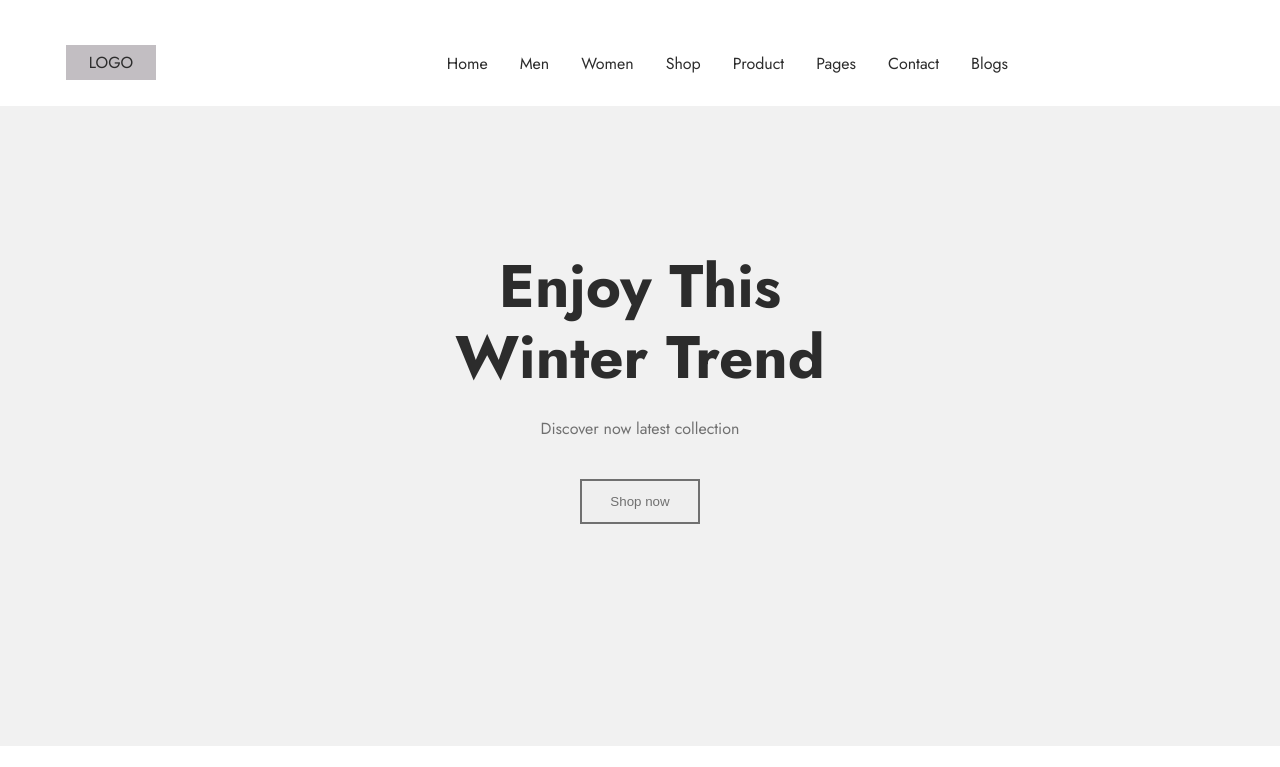
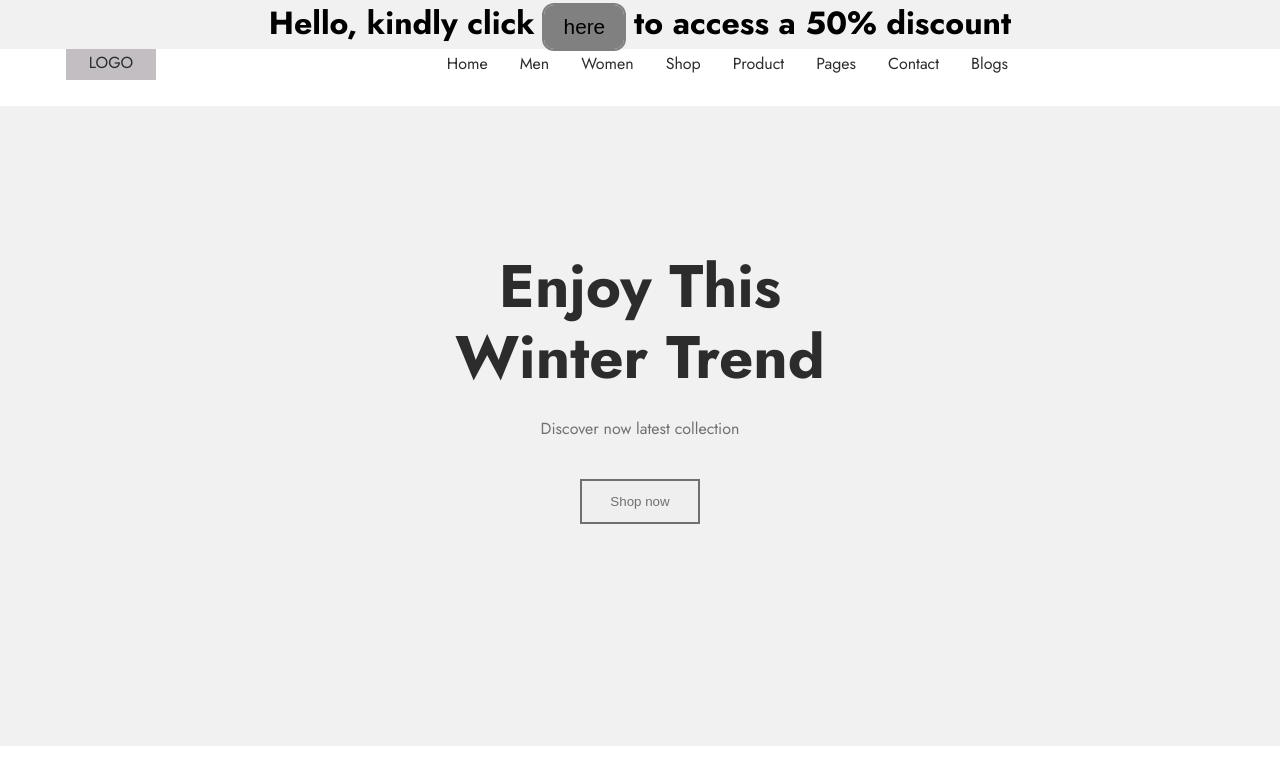
Before and after one commit to franklynokenwa/minimalist-homepage, a plain HTML site: page index.html in a window 1280 px wide. Shown: the top 767 px of the page. Drawn offline with Linux system fonts and the light colour scheme.

Commit message:
implemented a simple pop up

```diff
--- a/index.html
+++ b/index.html
@@ -22,6 +22,7 @@
     <title>Minamalist Home Page</title>
   </head>
   <body>
+
     <header class="header__sticky">
       <div class="header__logo header--position">LOGO</div>
       <div class="header__menu header--position">
@@ -34,7 +35,15 @@
         <p><a href="/">Contact</a></p>
         <p><a href="/">Blogs</a></p>
       </div>
+
+      <h2 class="header__pop-up">
+        Hello, kindly click <button class="pop-up-button">here</button> to access a
+        50% discount
+      </h2>
+
     </header>
+
+
     <main>
       <section class="hero">
         <div class="hero__text">
--- a/style.css
+++ b/style.css
@@ -18,6 +18,59 @@ header {
   height: 83px;
   padding-bottom: 23px;
 }
+.header__pop-up{
+  background-color: #f1f1f1;
+  font-size: 2rem;
+  position: absolute;
+  width: 100%;
+  text-align: center;
+  margin-top: 0;
+  animation: popUp 3s;
+
+}
+@keyframes popUp {
+  /* Animation happens between 0% and 50% */
+  0% {
+    display: none;
+    margin-top: -10rem;
+  }
+  15% {
+    display: block;
+    opacity: 0.4;
+    margin-top: -5rem;
+  }
+  30% {
+    display: block;
+    opacity: 0.8;
+  }
+  75% {
+    display: block;
+    opacity: 1;
+  }
+
+
+}
+
+.pop-up-button{
+  background-color: gray;
+  border: none;
+  outline : 2px solid gray;
+  border-radius: 10px;
+
+  text-align: center;
+  width: 80px;
+  padding-top: 10px;
+  padding-bottom: 10px;
+  font-size: 1.3rem;
+}
+.pop-up-button:hover{
+  background-color: #244ce0;
+  border: 1px solid #244ce0;
+  color: white;
+  transition: 0.2s ease-in-out;
+  cursor: pointer;
+}
+
 .header__logo {
   background-color: #c2bec2;
   margin-left: 66px;
```
